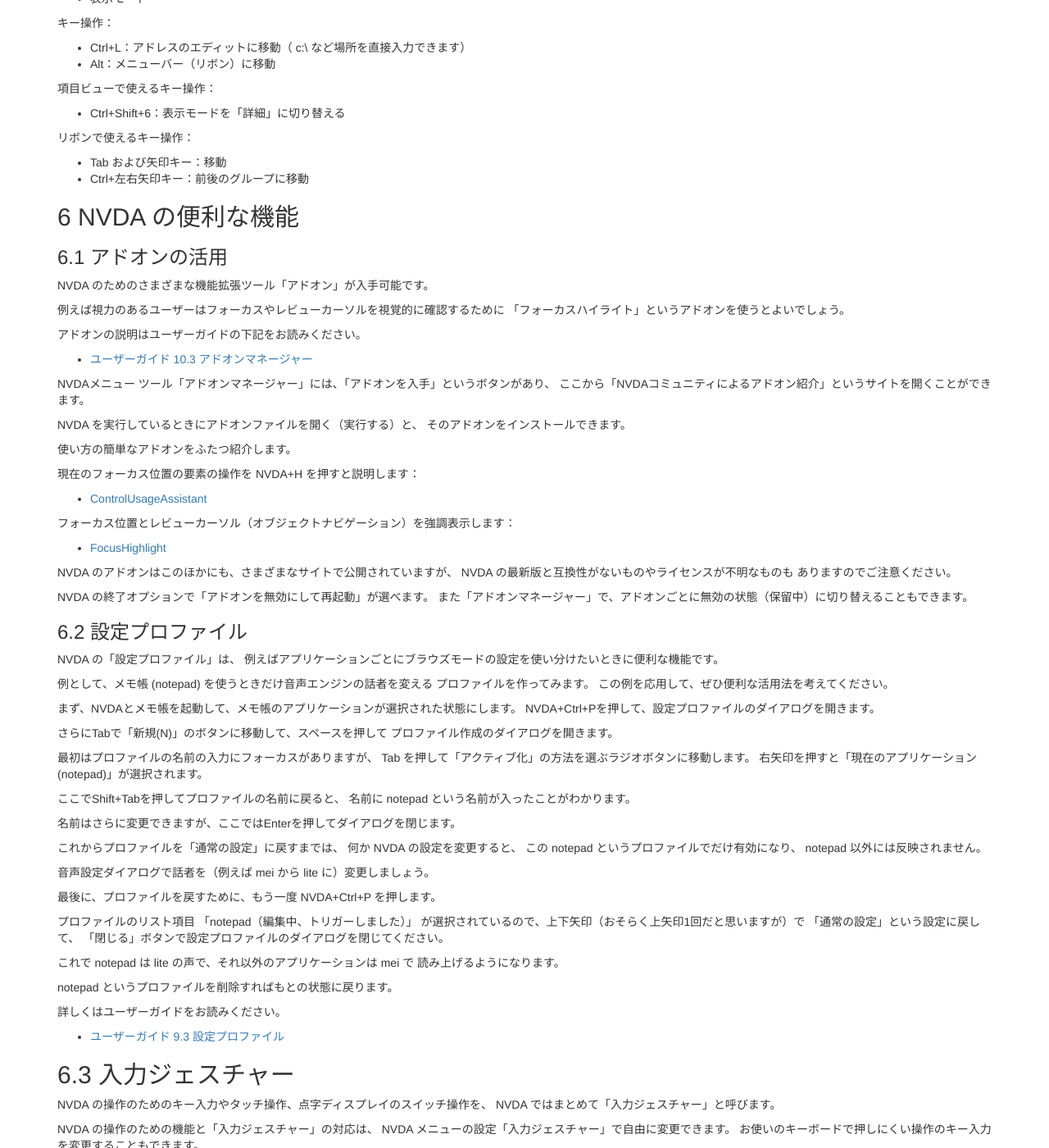
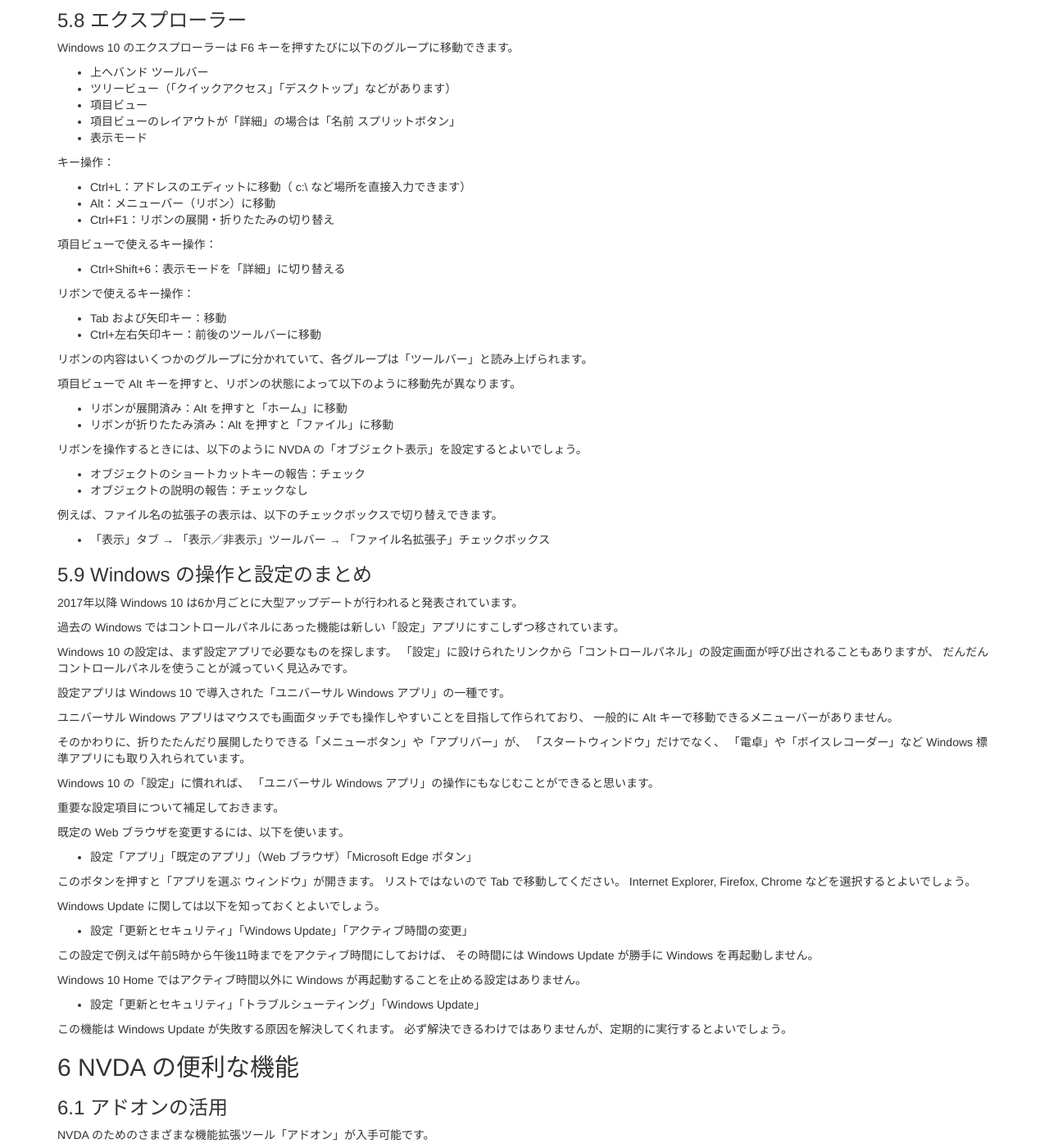
Before and after one commit to nishimotz/nvdajp-book, a Jekyll site: the page built from index.md, in a window 1280 px wide and 1400 px high, scrolled down 31903 px. Shown: the whole window at 82% size. Built offline with Jekyll 4.4.1, drawn with Linux system fonts in a browser that asks for light colours; some of the changed text lies outside the part shown.

Commit message:
updated regarding Windows 10

```diff
--- a/index.md
+++ b/index.md
@@ -5,13 +5,13 @@
 
 # NVDA 日本語版ガイドブック
 
-第7版 2017年7月10日
+第7版 2017年7月22日
 
 NVDA 日本語チーム 西本卓也
 
 この文書は メールマガジン BLPC パソコンメモ に2013年12月から2014年5月にかけて
 掲載された記事を再構成したものです。
-第3章（Firefox と Gmail の紹介）を加筆し、また NVDA のバージョンアップにあわせて更新しています。
+Mozilla Firefox, Gmail, Windows 10 の紹介を加筆し、また NVDA のバージョンアップにあわせて更新しています。
 
 
 ## 1 NVDA の基本
@@ -533,8 +533,8 @@
 ブラウズモードの操作は Internet Explorer や Mozilla Firefox, Google Chrome などの
 ウェブブラウザ、Adobe Reader など、さまざまな場面で使えます。
 
-ただし Windows 10 で導入された Microsoft Edge ブラウザは、
-NVDA 2015.3 で実験的に対応されたばかりです。
+Windows 10 で導入された Microsoft Edge ブラウザへの対応は、
+NVDA 2017.2 で大幅に改善されました。
 
 さきほどブラウズモードでの行や文字単位の移動、
 H で「次の見出し」に移動、といった操作を説明しました。
@@ -704,9 +704,9 @@
 Firefox （ファイヤーフォックス）は NVDA ユーザーにお勧めの Web ブラウザです。
 Firefox は Mozilla （モジラ）という非営利法人によって開発され、無料で公開されています。
 
-- [Mozilla Japan の Web サイト](http://www.mozilla.jp/)
-
-ここに「Firefox 無料ダウンロード」というリンクがあり、
+- [Mozilla Firefox の Web サイト](https://www.mozilla.org/ja/firefox/)
+
+ここに「Firefox をダウンロード」というリンクがあり、
 セットアップのためのファイルをダウンロードできます。
 
 Windows に標準で備わっている Internet Explorer という Web ブラウザは、
@@ -1870,7 +1870,7 @@
 「参照(B)...」
 
 すばやく2回押すと
-「サン　アキラ　カッコ　ビー　カッコトジ　ピリオド　ピリオド　ピリオド」
+「マイリ　アキラ　カッコ　ビー　カッコトジ　ピリオド　ピリオド　ピリオド」
 
 すばやく3回押すと
 「参考書のサン　照らすのショウ　半角カッコ　半角英字大文字ビー　半角カッコトジ　半角ピリオド　半角ピリオド　半角ピリオド」
@@ -2232,7 +2232,8 @@
 
 まず Windows キーの機能を整理します。
 
-Windows キーを押すと「スタートメニュー」が開きます。
+Windows キーを押すと「スタートウィンドウ」が開きます。
+スタートウィンドウを閉じるには、もう一度 Windows キーを押すか、Esc キーを押します。
 
 また、Windows キーと他のキーを同時に押すと、以下のような機能が利用できます：
 
@@ -2244,15 +2245,21 @@
 - Windows+E エクスプローラーを起動
 - Windows+U 簡単操作を起動
 - Windows+R 「ファイル名を指定して実行」を起動
+- Windows+I 設定を起動
+- Windows+S スタートウィンドウの検索（Cortana）を開く
 
 複数の入力メソッド（日本語入力システムなど）を使っている場合は、以下の操作で切り替えることができます。
 
 - Windows+スペース：入力メソッドの切り替え
 
 入力方法エディター、入力メソッド、単に「キーボード」と呼ばれることもあります。
+
+
+アプリを切り替える操作をまとめます：
 
 - Alt+Tab：Alt を押し続けている間、Tab でアプリケーションの切り替え
 - Windows+Tab：実行中のアプリケーション。左右矢印キーと Enter で切り替えて閉じる
+- Alt+F4：現在のアプリを終了
 
 Windows 10 では複数のデスクトップ画面を使えます（仮想デスクトップ）が、ここでは省略します。
 
@@ -2321,6 +2328,9 @@
 文字の色や配置だけで「クリックできる」ことを表現しています。
 リンクは Enter またはスペースでアクションを実行できます。
 
+例えば「設定」「システム」「通知とアクション」の中に「クイックアクションの追加または削除」というリンクがあり、
+このリンクを実行すると、いろいろなボタンの表示または非表示を切り替える画面に移動します。
+
 
 ### 5.4 コンボボックス
 
@@ -2363,6 +2373,10 @@
 Windows 10 にはトグルボタンと呼ばれる、似た役割のコントロールがあります。
 NVDA ではトグルボタンの状態を「押されています」「押されていません」と読み上げます。
 切り替えるには、チェックボックスと同じく、スペースを押します。
+
+例えば先ほど紹介した「クイックアクションの追加または削除」ウィンドウでトグルボタンが使われています。
+このウィンドウには「ホーム」ボタンがありますが、設定の変更を保存するボタンがなく、
+変更はすぐに有効になります。
 
 
 ### 5.6 スライダー
@@ -2395,7 +2409,7 @@
 - 検索ボックス　エディット
 - スタート　ナビゲーション　メニュー項目の切り替え
 - すべてのアプリ　リスト
-- ピン留めしたアプリ　リスト
+- ピン留めしたタイル　リスト
 
 
 「検索ボックス」にはテキストを入力してアプリを起動することができます。
@@ -2438,7 +2452,7 @@
 
 「折りたたみ済み」または「展開済み」の項目で Enter を押して状態を切り替えることができます。
 
-ツリービューではないので、左右の矢印キーで折りたたんだり電解することはできません。
+ツリービューではないので、左右の矢印キーで折りたたんだり展開したりできません。
 
 
 「ピン留めしたアプリ」は、ユーザーが自由にアプリを追加したり並べ替えたりできる場所です。
@@ -2463,8 +2477,7 @@
 
 Windows 10 のエクスプローラーは F6 キーを押すたびに以下のグループに移動できます。
 
-- ナビゲーション ボタン
-- 最近表示した場所 ボタン
+- 上へバンド ツールバー
 - ツリービュー（「クイックアクセス」「デスクトップ」などがあります）
 - 項目ビュー
 - 項目ビューのレイアウトが「詳細」の場合は「名前 スプリットボタン」
@@ -2474,6 +2487,7 @@
 
 - Ctrl+L：アドレスのエディットに移動（ c:\ など場所を直接入力できます）
 - Alt：メニューバー（リボン）に移動
+- Ctrl+F1：リボンの展開・折りたたみの切り替え
 
 項目ビューで使えるキー操作：
 
@@ -2482,7 +2496,76 @@
 リボンで使えるキー操作：
 
 - Tab および矢印キー：移動
-- Ctrl+左右矢印キー：前後のグループに移動
+- Ctrl+左右矢印キー：前後のツールバーに移動
+
+リボンの内容はいくつかのグループに分かれていて、各グループは「ツールバー」と読み上げられます。
+
+項目ビューで Alt キーを押すと、リボンの状態によって以下のように移動先が異なります。
+
+- リボンが展開済み：Alt を押すと「ホーム」に移動
+- リボンが折りたたみ済み：Alt を押すと「ファイル」に移動
+
+リボンを操作するときには、以下のように NVDA の「オブジェクト表示」を設定するとよいでしょう。
+
+- オブジェクトのショートカットキーの報告：チェック
+- オブジェクトの説明の報告：チェックなし
+
+例えば、ファイル名の拡張子の表示は、以下のチェックボックスで切り替えできます。
+
+- 「表示」タブ → 「表示／非表示」ツールバー → 「ファイル名拡張子」チェックボックス
+
+
+### 5.9 Windows の操作と設定のまとめ
+
+2017年以降 Windows 10 は6か月ごとに大型アップデートが行われると発表されています。
+
+過去の Windows ではコントロールパネルにあった機能は新しい「設定」アプリにすこしずつ移されています。
+
+Windows 10 の設定は、まず設定アプリで必要なものを探します。
+「設定」に設けられたリンクから「コントロールパネル」の設定画面が呼び出されることもありますが、
+だんだんコントロールパネルを使うことが減っていく見込みです。
+
+
+設定アプリは Windows 10 で導入された「ユニバーサル Windows アプリ」の一種です。
+
+ユニバーサル Windows アプリはマウスでも画面タッチでも操作しやすいことを目指して作られており、
+一般的に Alt キーで移動できるメニューバーがありません。
+
+そのかわりに、折りたたんだり展開したりできる「メニューボタン」や「アプリバー」が、
+「スタートウィンドウ」だけでなく、
+「電卓」や「ボイスレコーダー」など Windows 標準アプリにも取り入れられています。
+
+Windows 10 の「設定」に慣れれば、
+「ユニバーサル Windows アプリ」の操作にもなじむことができると思います。
+
+
+重要な設定項目について補足しておきます。
+
+
+既定の Web ブラウザを変更するには、以下を使います。
+
+- 設定「アプリ」「既定のアプリ」（Web ブラウザ）「Microsoft Edge ボタン」
+
+このボタンを押すと「アプリを選ぶ ウィンドウ」が開きます。
+リストではないので Tab で移動してください。
+Internet Explorer, Firefox, Chrome などを選択するとよいでしょう。
+
+
+Windows Update に関しては以下を知っておくとよいでしょう。
+
+
+- 設定「更新とセキュリティ」「Windows Update」「アクティブ時間の変更」
+
+この設定で例えば午前5時から午後11時までをアクティブ時間にしておけば、
+その時間には Windows Update が勝手に Windows を再起動しません。
+
+Windows 10 Home ではアクティブ時間以外に Windows が再起動することを止める設定はありません。
+
+
+- 設定「更新とセキュリティ」「トラブルシューティング」「Windows Update」
+
+この機能は Windows Update が失敗する原因を解決してくれます。
+必ず解決できるわけではありませんが、定期的に実行するとよいでしょう。
 
 
 ## 6 NVDA の便利な機能
```
